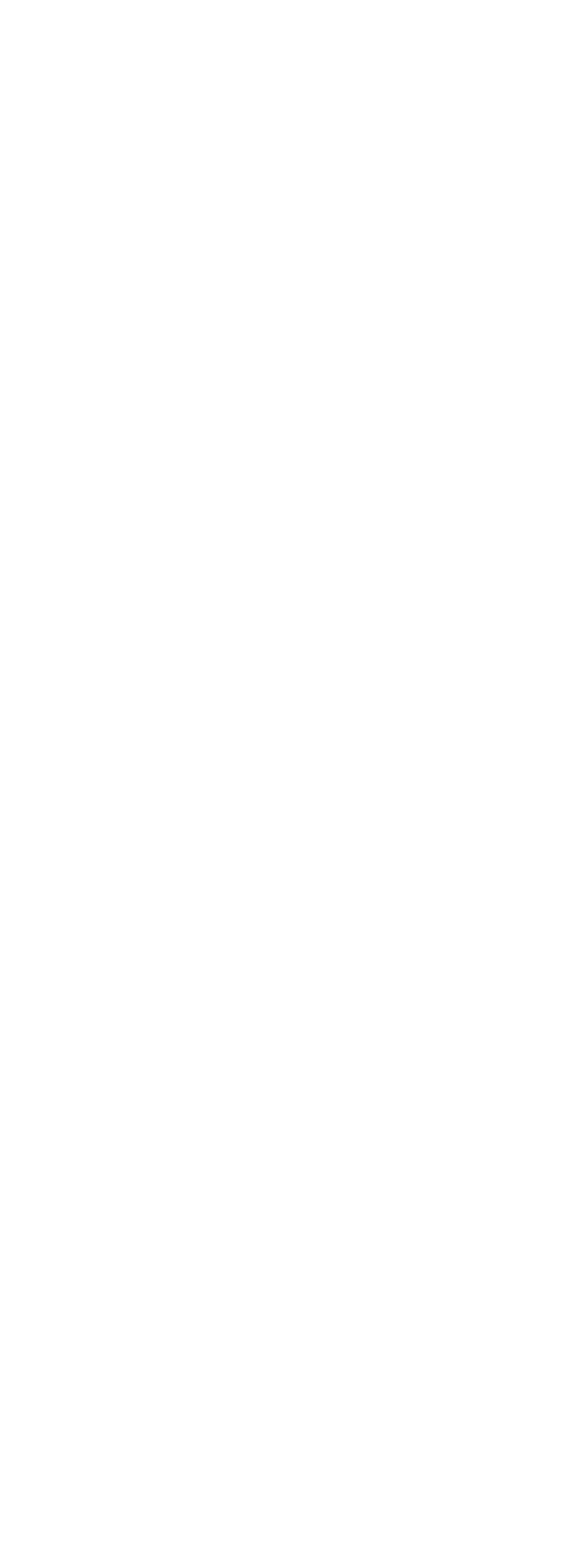
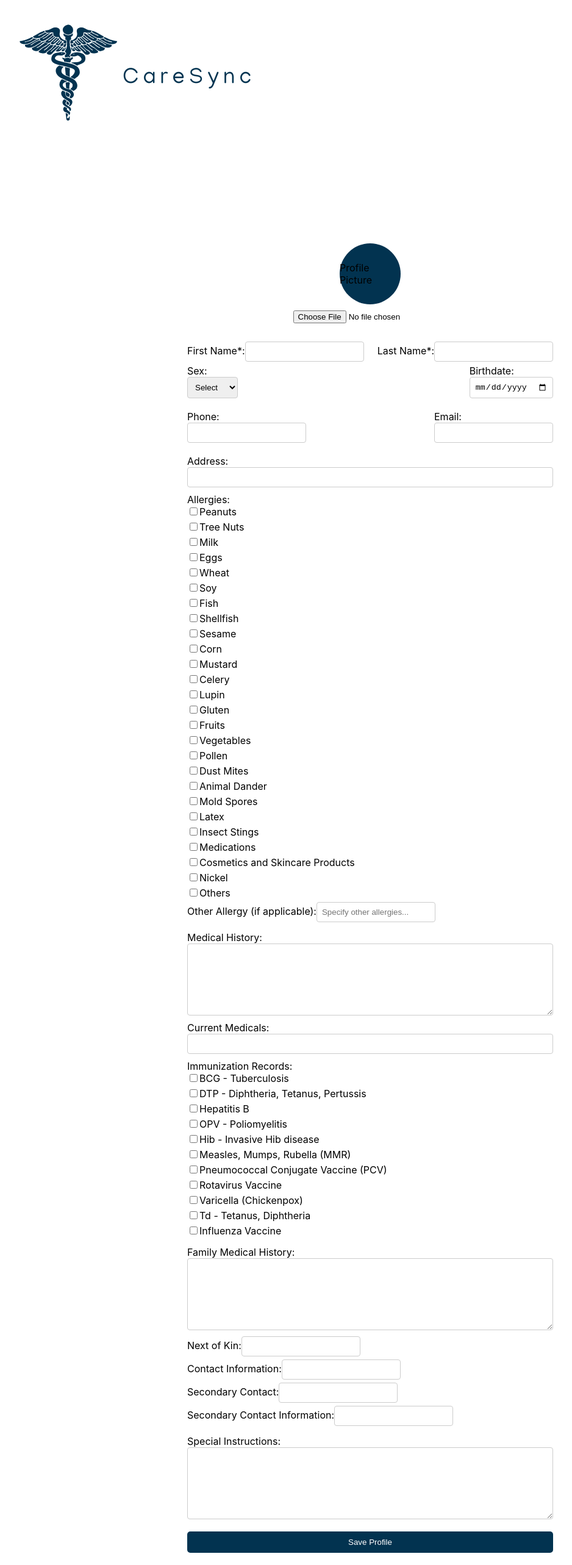
Before and after one commit to AbarquezMyk/IndustryElective-AppDev, a React (Create React App) app in the folder caresync/: page /profilesetup in a window 1280 px wide. Before the commit this address had no page. Shown: the part 141-2707 px from the top of the page at 61% size, without its empty margins (33-971 px from the left). Before the commit the page ends 800 px from the top, so only its background shows below. Built offline with nearby package versions, Linux system fonts and the light colour scheme; no server answers.

Commit message:
Initial Commit of App.js, PatientProfileForm.jsx

```diff
--- a/caresync/src/App.js
+++ b/caresync/src/App.js
@@ -5,10 +5,10 @@ import { BrowserRouter as Router, Routes, Route } from 'react-router-dom';
 // import Calendar from './components/Calendar';
 // import OnlineForm from './components/OnlineForm';
 // import Patient from './components/Patient';
-// import PatientProfileForm from './components/PatientProfileForm';
+import PatientProfileForm from './components/PatientProfileForm';
 // import CreditCard from './components/CreditCard';
-import Login from './components/Login';
-import Register from './components/Register';
+// import Login from './components/Login';
+// import Register from './components/Register';
 // import AppointmentHistory from './components/AppointmentHistory';
 
 const App = () => {
@@ -24,8 +24,9 @@ const App = () => {
       {/*<CreditCard /> */}
       {/*<CreditCard />  */}
       {/*<AppointmentHistory /> */}
-      <Route path="/register" element={<Register />} />
-      <Route path="/login" element={<Login />} />
+      <Route path="/profilesetup" element={<PatientProfileForm />} />
+      {/*<Route path="/register" element={<Register />} /> */}
+      {/*<Route path="/login" element={<Login />} /> */}
       </Routes>
     </Router>
   );
--- a/caresync/src/components/PatientProfileForm.jsx
+++ b/caresync/src/components/PatientProfileForm.jsx
@@ -1,6 +1,6 @@
 import React, { useState, useEffect, useRef } from 'react';
 import axios from 'axios';
-import logo from './img/Logo1.png';
+import logo from './img/logo.png';
 
 const PatientProfileForm = () => {
   const [formData, setFormData] = useState({
@@ -28,7 +28,6 @@ const PatientProfileForm = () => {
   const fileInputRef = useRef(null);
 
   useEffect(() => {
-    // Fetch existing profile data when component mounts
     axios.get('/api/patient/profile')
       .then(response => {
         setFormData(response.data);
@@ -80,7 +79,7 @@ const PatientProfileForm = () => {
     const file = e.target.files[0];
     if (file) {
       setImageFile(file);
-      setProfileImage(URL.createObjectURL(file)); // Preview the image
+      setProfileImage(URL.createObjectURL(file));
     }
   };
 
@@ -93,9 +92,8 @@ const PatientProfileForm = () => {
   const handleSubmit = (e) => {
     e.preventDefault();
     const dataToSubmit = new FormData();
-    dataToSubmit.append('profileImage', imageFile); // Append the image file
+    dataToSubmit.append('profileImage', imageFile);
 
-    // Append other form data
     for (const key in formData) {
       dataToSubmit.append(key, formData[key]);
     }
@@ -337,8 +335,8 @@ const styles = {
   },
   title: {
     fontSize: '24px',
-    fontWeight: '300', // Thinner text
-    color: '#023350', // Grayish color
+    fontWeight: '300',
+    color: '#023350',
   },
   container: {
     padding: '20px',
@@ -368,7 +366,7 @@ const styles = {
     width: '100px',
     height: '100px',
     borderRadius: '50%',
-    backgroundColor: '#ccc',
+    backgroundColor: '#023350',
     display: 'flex',
     justifyContent: 'center',
     alignItems: 'center',
@@ -417,6 +415,7 @@ const styles = {
     border: '1px solid #ccc',
     borderRadius: '4px',
     resize: 'vertical',
+    minHeight: '100px',
   },
   checkboxContainer: {
     display: 'flex',
@@ -426,13 +425,14 @@ const styles = {
     marginBottom: '5px',
   },
   submitButton: {
-    backgroundColor: '#3498db',
+    backgroundColor: '#023350',
     color: '#fff',
     border: 'none',
     borderRadius: '5px',
-    padding: '10px',
+    padding: '10px 15px',
     cursor: 'pointer',
-  },
+    marginTop: '10px',
+  }
 };
 
 export default PatientProfileForm;
```
